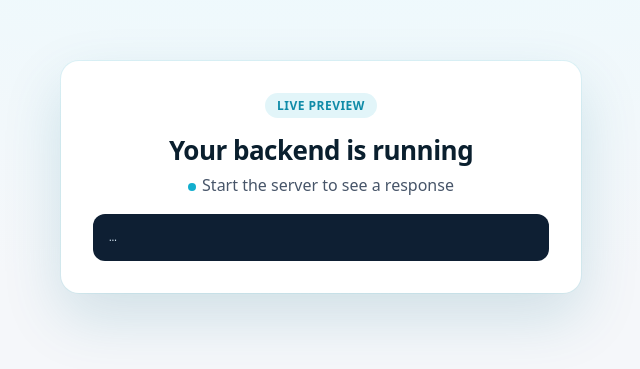
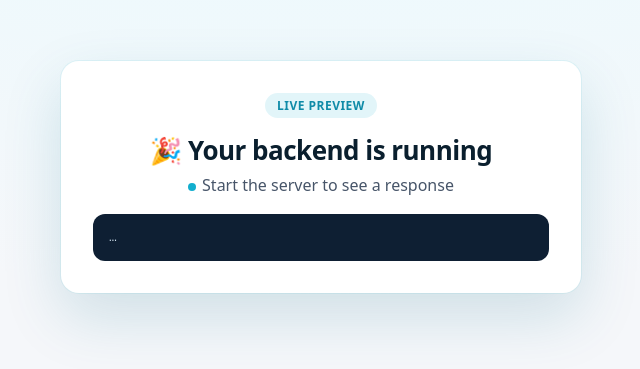
Before and after one commit to Kaperskyguru/mb-hello-api-sample, a website: page public/index.html in a window 1280 px wide. Shown: the part 223-592 px from the top of the page, without its empty margins (319-959 px from the left). Drawn offline with Linux system fonts and the light colour scheme.

Commit message:
autosave 00:52

```diff
--- a/public/index.html
+++ b/public/index.html
@@ -35,7 +35,7 @@
   <body>
     <main class="card">
       <span class="badge">Live preview</span>
-      <h1>Your backend is running</h1>
+      <h1>🎉 Your backend is running</h1>
       <p><span class="dot"></span><span id="status">Calling your API…</span></p>
       <pre id="out">…</pre>
     </main>
```
